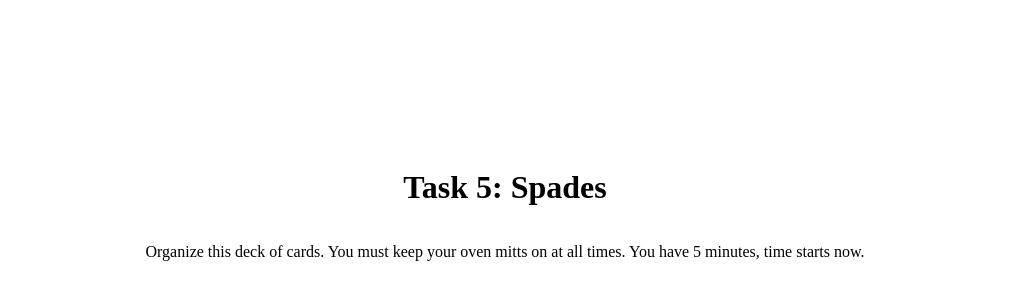
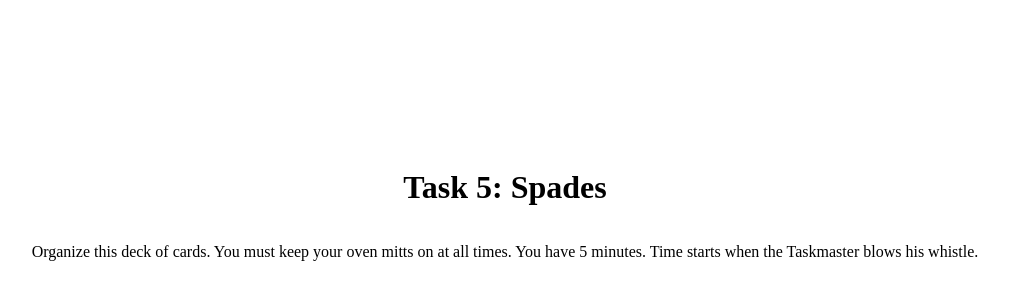
Before and after one commit to MomoTheDragon7/SPADES, a plain HTML site: page newpage.html in a window 1280 px wide. Shown: the part 188-488 px from the top of the page, without its empty margins (135-1144 px from the left). Drawn offline with Linux system fonts and the light colour scheme.

Commit message:
Update newpage.html

```diff
--- a/newpage.html
+++ b/newpage.html
@@ -15,6 +15,6 @@
 </head>
 <body>
   <h1>Task 5: Spades</h1>
-  <p>Organize this deck of cards. You must keep your oven mitts on at all times. You have 5 minutes, time starts now.</p>
+  <p>Organize this deck of cards. You must keep your oven mitts on at all times. You have 5 minutes. Time starts when the Taskmaster blows his whistle.</p>
 </body>
 </html>
```
